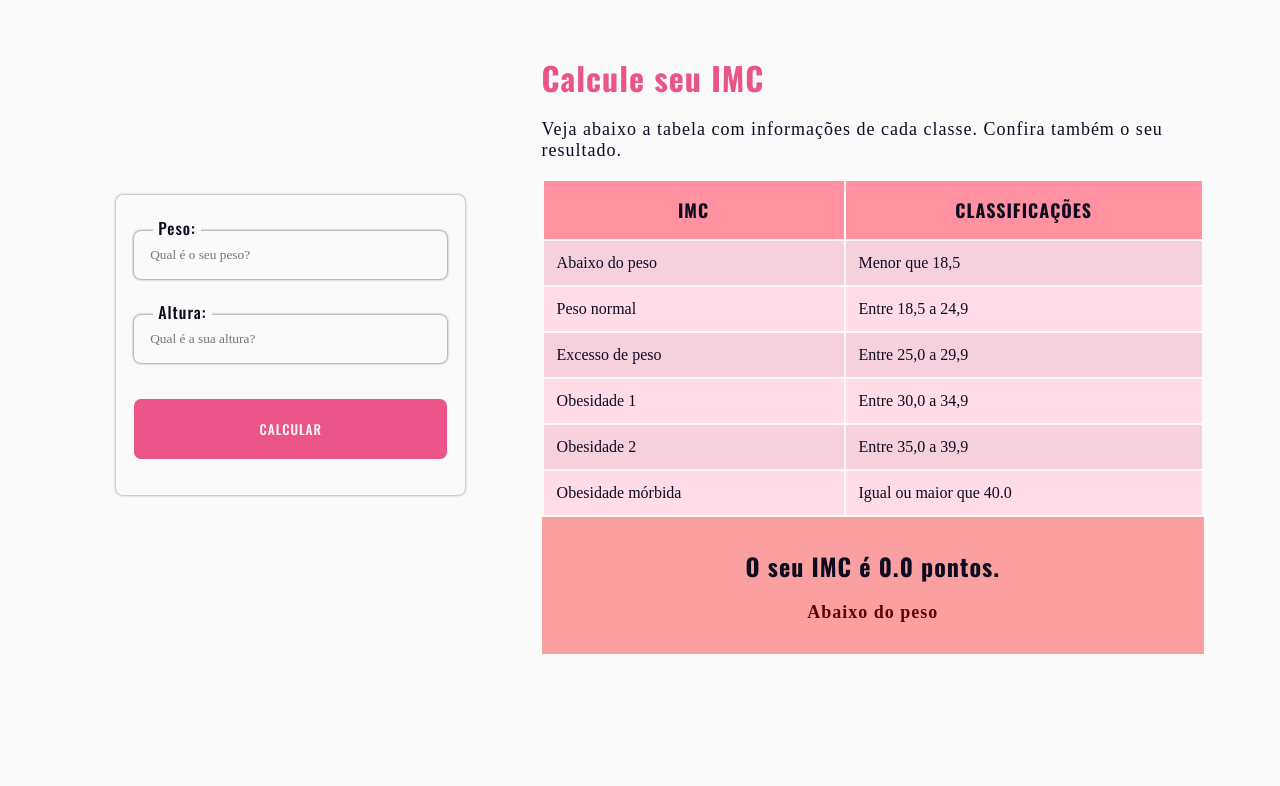
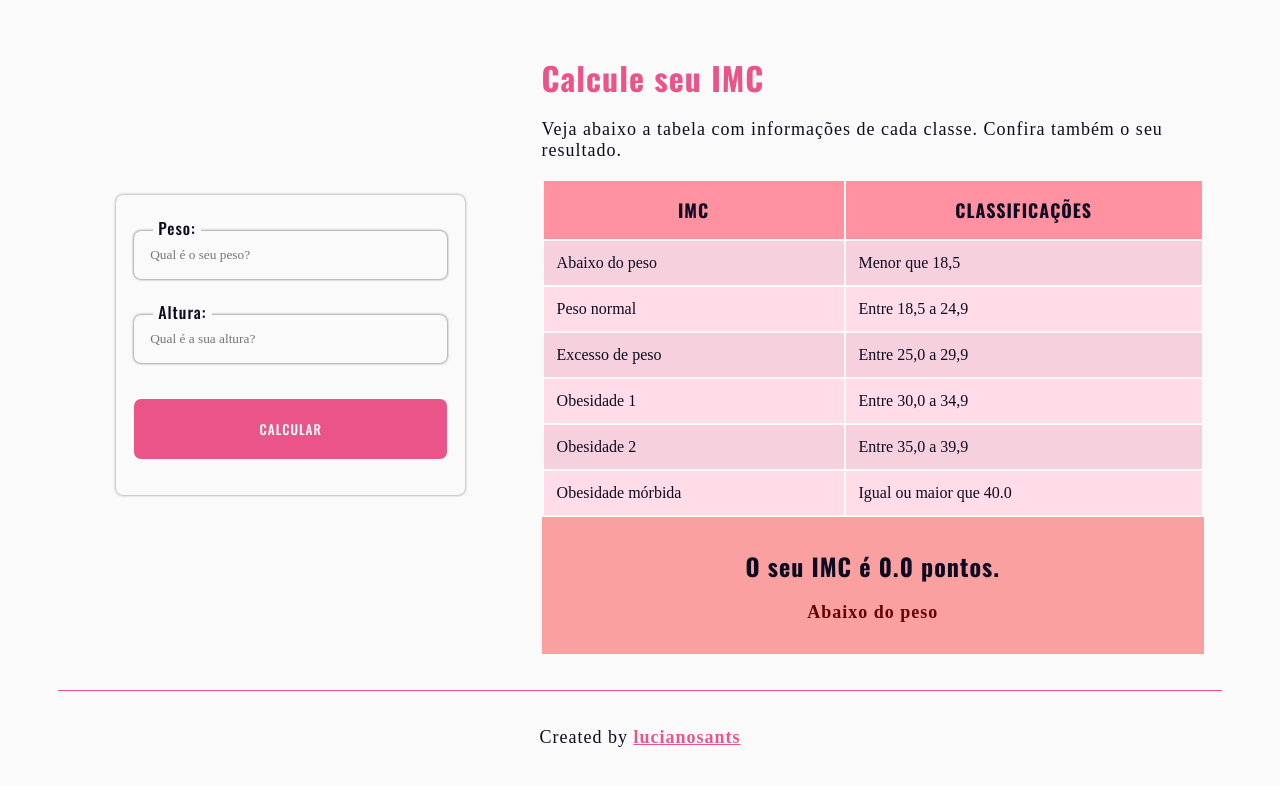
Before and after one commit to lucianosants/bmi_calculator, a React (Vite) app: page / in a window 1280 px wide. Shown: the top 786 px of the page. Built offline with nearby package versions, Linux system fonts and the light colour scheme; a web font is replaced by a local one.

Commit message:
addes a footer

```diff
--- /dev/null
+++ b/src/components/Footer/index.jsx
@@ -0,0 +1,15 @@
+import { Text } from '@/components/Layout/styles';
+import { FooterContainer } from './styles';
+
+export default function Footer() {
+	return (
+		<FooterContainer>
+			<Text>
+				Created by{' '}
+				<a href='https://github.com/lucianosants' target={'_blank'}>
+					lucianosants
+				</a>
+			</Text>
+		</FooterContainer>
+	);
+}
--- /dev/null
+++ b/src/components/Footer/styles.js
@@ -0,0 +1,20 @@
+import { styled } from '@/styles/stitches.config';
+
+export const FooterContainer = styled('footer', {
+	borderTop: '1px solid $brand',
+	width: '100%',
+	display: 'flex',
+	justifyContent: 'center',
+	padding: '1.8rem',
+	marginTop: '1.8rem',
+	order: 2,
+
+	a: {
+		color: '$brand',
+		fontWeight: '600',
+
+		'&:hover': {
+			opacity: '0.9',
+		},
+	},
+});
--- a/src/components/Layout/index.jsx
+++ b/src/components/Layout/index.jsx
@@ -6,6 +6,7 @@ import Form from '@/components/Form';
 import Result from '@/components/Result';
 
 import { table_imc as table } from '@/components/Result';
+import Footer from '@/components/Footer';
 
 export default function Layout() {
 	const [weight, setWeight] = useState(0);
@@ -126,6 +127,8 @@ export default function Layout() {
 					type='error'
 				/>
 			)}
+
+			<Footer />
 		</Container>
 	);
 }
```
